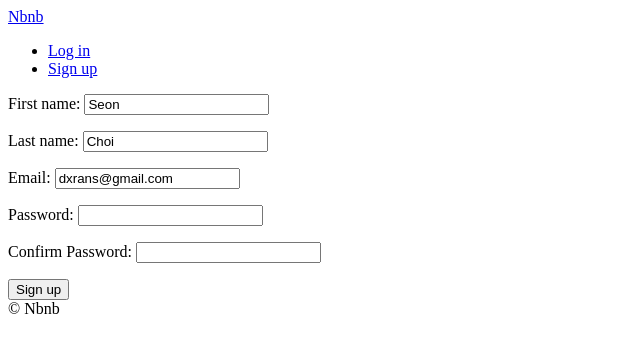
After one commit to sundesoleil/airbnb-clone, a Django app: page /users/signup in a window 1280 px wide. The commit adds this page. Shown: the top 353 px of the page, without its empty margins (0-640 px from the left). Run offline with Django 3.2, Linux system fonts and the light colour scheme.

Commit message:
sign up form

```diff
--- a/templates/partials/nav.html
+++ b/templates/partials/nav.html
@@ -4,6 +4,7 @@
         <li><a href ="{% url "users:logout" %}">Log out</a></li>
     {% else %}
         <li><a href ="{% url "users:login" %}">Log in</a></li>
+        <li><a href ="{% url "users:signup" %}">Sign up</a></li>
     {% endif %}
 
 </ul>
--- /dev/null
+++ b/templates/users/signup.html
@@ -0,0 +1,16 @@
+{% extends "base.html" %}
+
+{% block page_title %}
+    Log in
+{% endblock page_title %}
+
+{% block search-bar %}
+{% endblock search-bar%}
+
+{% block content%}
+    <form method="POST" action = "{% url "users:signup" %}">
+        {% csrf_token %}
+        {{form.as_p}}
+        <button>Sign up</button>
+    </form>
+{% endblock content%}
--- a/users/forms.py
+++ b/users/forms.py
@@ -18,3 +18,42 @@ class LoginForm(forms.Form):
                 self.add_error("password", forms.ValidationError("Password is wrong"))
         except models.User.DoesNotExist:
             self.add_error("email", forms.ValidationError("User does not exist"))
+
+
+class SignUpForm(forms.Form):
+
+    first_name = forms.CharField(max_length=80)
+    last_name = forms.CharField(max_length=80)
+
+    email = forms.EmailField()
+    password = forms.CharField(widget=forms.PasswordInput)
+    # 패스워드 확인
+    password1 = forms.CharField(widget=forms.PasswordInput, label="Confirm Password")
+
+    def clean_email(self):
+        email = self.cleaned_data.get("email")
+        # 유저 존재 여부 체크
+        try:
+            models.User.objects.get(email=email)
+            raise forms.ValidationError("User already exists with that email")
+        except models.User.DoesNotExist:
+            return email
+
+    def clean_password1(self):
+        password = self.cleaned_data.get("password")
+        password1 = self.cleaned_data.get("password1")
+
+        if password != password1:
+            raise forms.ValidationError("Password confirmation does not match")
+        else:
+            return password
+
+    def save(self):
+        first_name = self.cleaned_data.get("first_name")
+        last_name = self.cleaned_data.get("last_name")
+        email = self.cleaned_data.get("email")
+        password = self.cleaned_data.get("password")
+        user = models.User.objects.create_user(email, email, password)
+        user.first_name = first_name
+        user.last_name = last_name
+        user.save()
--- a/users/urls.py
+++ b/users/urls.py
@@ -6,4 +6,6 @@ app_name = "users"
 urlpatterns = [
     path("login", views.LoginView.as_view(), name="login"),
     path("logout", views.log_out, name="logout"),
+    path("signup", views.SignUpView.as_view(), name="signup"),
+
 ]
--- a/users/views.py
+++ b/users/views.py
@@ -22,7 +22,7 @@ class LoginView(FormView):
 
     """def get(self, request):
         form = forms.LoginForm(initial={"email": "dxrans@gmail.com"})
-        return render(request, "users/login.html", {"form": form})
+        return render(request, "users/login.html", {"form2": form})
 
     def post(self, request):
         form = forms.LoginForm(request.POST)
@@ -39,3 +39,20 @@ class LoginView(FormView):
 def log_out(request):
     logout(request)
     return redirect(reverse("core:home"))
+
+
+class SignUpView(FormView):
+    template_name = "users/signup.html"
+    form_class = forms.SignUpForm
+    success_url = reverse_lazy("core:home")  # lazy : 바로 실행하지 않음
+    initial = {"first_name": "Seon", "last_name": "Choi", "email": "dxrans@gmail.com"}
+
+    # form이 유효하다면 form.save 실행
+    def form_valid(self, form):
+        form.save()
+        email = form.cleaned_data.get("email")
+        password = form.cleaned_data.get("password")
+        user = authenticate(self.request, username=email, password=password)
+        if user is not None:
+            login(self.request, user)
+        return super().form_valid(form)
```
